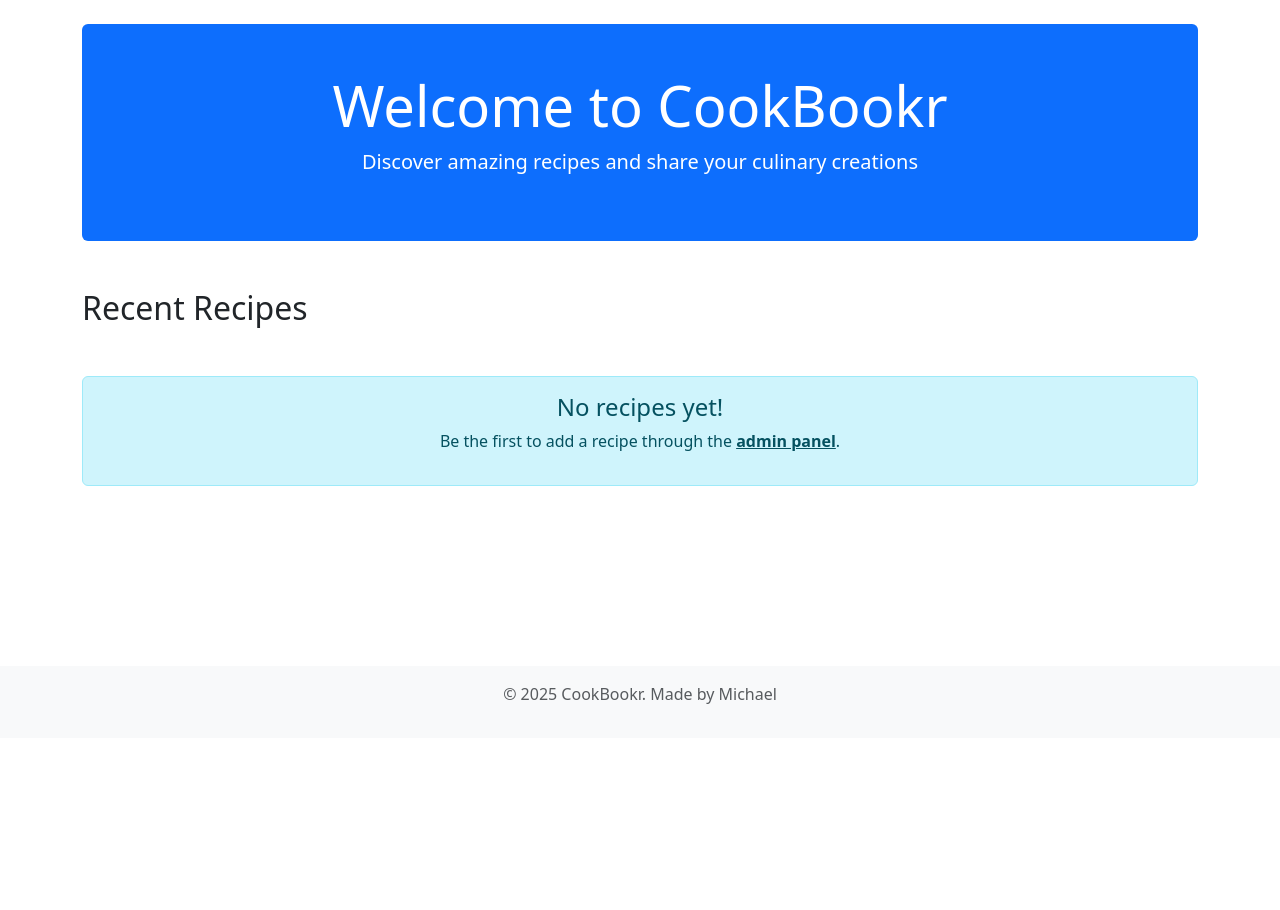
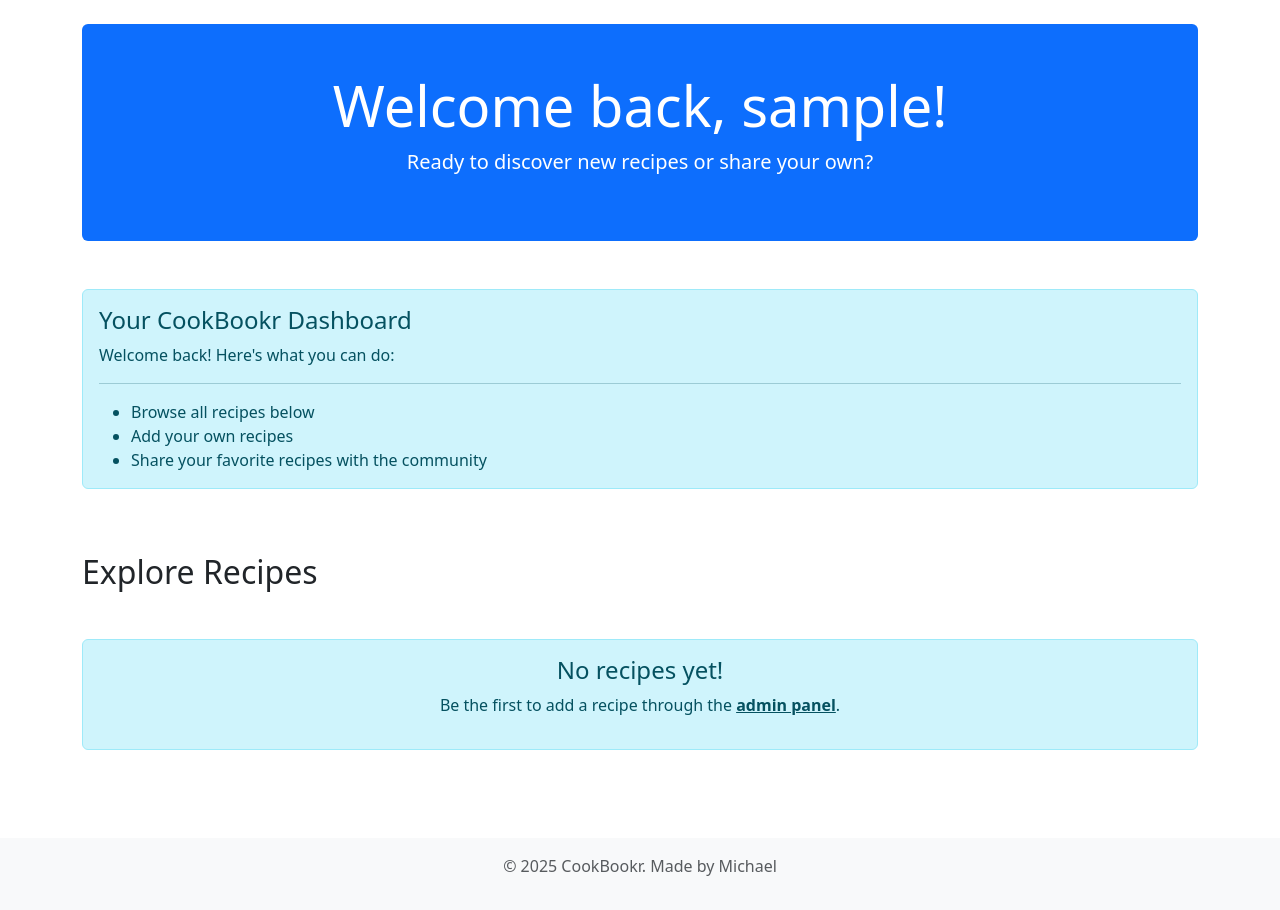
Before and after one commit to Lake110/CookBookr, a Django app: page / in a window 1280 px wide. Shown: the part 62-972 px from the top of the page. Before the commit the page ends 766 px from the top, so only its background shows below. Run offline with Django 5.2, Linux system fonts and the light colour scheme; the visitor is signed in with stand-in values (Sample User, id 1); data that the repository does not hold is empty.

Commit message:
Enhance user experience on home page with personalized greetings and dashboard for authenticated users; update navigation to show admin link conditionally.

```diff
--- a/Recipes/templates/recipes/base.html
+++ b/Recipes/templates/recipes/base.html
@@ -36,9 +36,11 @@
                     <li class="nav-item">
                         <a class="nav-link" href="{% url 'recipes_home' %}">All Recipes</a>
                     </li>
+                    {% if user.is_authenticated %}
                     <li class="nav-item">
                         <a class="nav-link" href="/admin/">Admin</a>
                     </li>
+                    {% endif %}
 
                     <!-- Authentication Links -->
                     {% if user.is_authenticated %}
--- a/Recipes/templates/recipes/home.html
+++ b/Recipes/templates/recipes/home.html
@@ -7,16 +7,48 @@
 <div class="row mb-5">
     <div class="col-12">
         <div class="bg-primary text-white p-5 rounded text-center">
-            <h1 class="display-4">Welcome to CookBookr</h1>
-            <p class="lead">Discover amazing recipes and share your culinary creations</p>
+            {% if user.is_authenticated %}
+                <h1 class="display-4">Welcome back, {{ user.username }}!</h1>
+                <p class="lead">Ready to discover new recipes or share your own?</p>
+            {% else %}
+                <h1 class="display-4">Welcome to CookBookr</h1>
+                <p class="lead">Discover amazing recipes and share your culinary creations</p>
+                <div class="mt-4">
+                    <a href="{% url 'account_signup' %}" class="btn btn-light btn-lg me-3">Join Now</a>
+                    <a href="{% url 'account_login' %}" class="btn btn-outline-light btn-lg">Sign In</a>
+                </div>
+            {% endif %}
         </div>
     </div>
 </div>
 
+<!-- User Dashboard Section for Authenticated Users -->
+{% if user.is_authenticated %}
+<div class="row mb-5">
+    <div class="col-12">
+        <div class="alert alert-info" role="alert">
+            <h4 class="alert-heading">Your CookBookr Dashboard</h4>
+            <p>Welcome back! Here's what you can do:</p>
+            <hr>
+            <ul class="mb-0">
+                <li>Browse all recipes below</li>
+                <li>Add your own recipes</li>
+                <li>Share your favorite recipes with the community</li>
+            </ul>
+        </div>
+    </div>
+</div>
+{% endif %}
+
 <!-- Recent Recipes Section -->
 <div class="row mb-4">
     <div class="col-12">
-        <h2 class="mb-4">Recent Recipes</h2>
+        {% if user.is_authenticated %}
+            <h2 class="mb-4">Explore Recipes</h2>
+        {% else %}
+            <h2 class="mb-4">Featured Recipes</h2>
+            <p class="text-muted">Sign up to access all features and contribute your own recipes!</p>
+        {% endif %}
     </div>
 </div>
 
```
